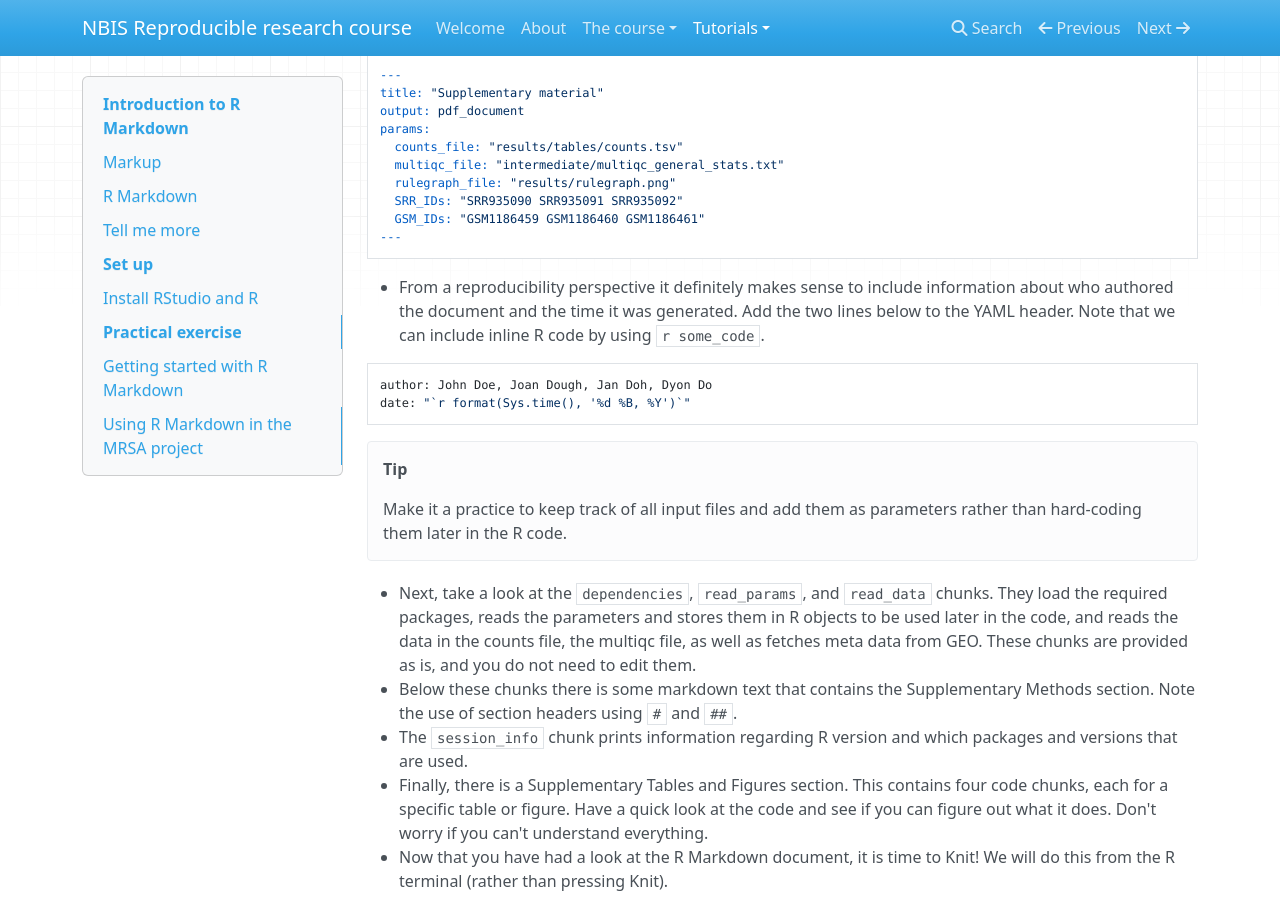
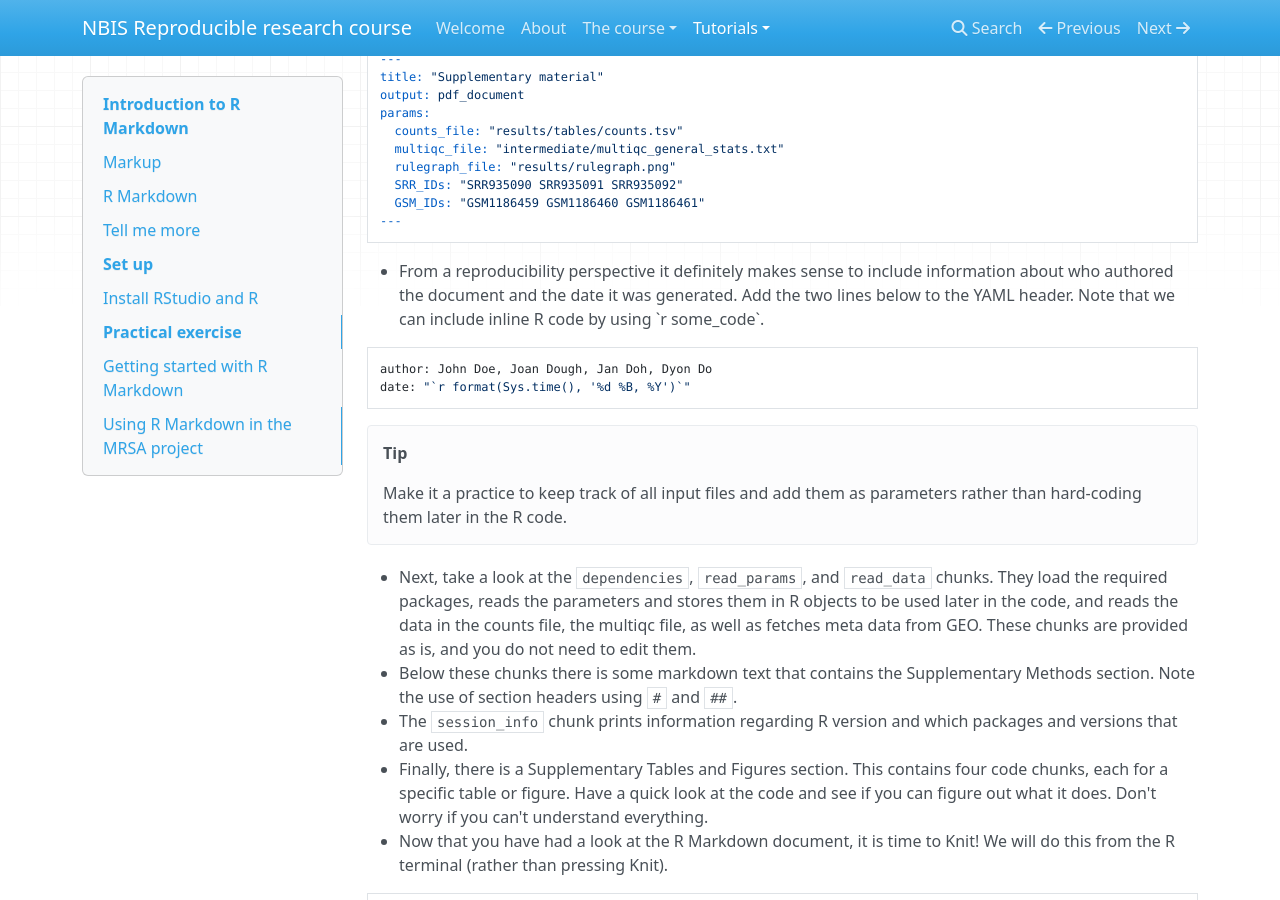
Before and after one commit to NBISweden/workshop-reproducible-research, an MkDocs documentation site: the page built from docs/rmarkdown.md, in a window 1280 px wide and 900 px high, scrolled down 9694 px. Built offline with MkDocs 1.6.1, drawn with Linux system fonts in a browser that asks for light colours; nearby versions of some CDN libraries; old or Windows-style settings are respelled for this version of MkDocs.

Commit message:
formatting

````diff
--- a/docs/rmarkdown.md
+++ b/docs/rmarkdown.md
@@ -340,8 +340,8 @@ Before you start:
 
 * Make sure that your working directory in R is `rmarkdown` in the course directory (Session > Set Working Directory).
 * Open the file `rmarkdown/code/supplementary_material.Rmd`.
+* To complete this part you first need to install the following R-packages:
 
-* To complete this part you first need to install the following R-packages:
 ```
 source("https://bioconductor.org/biocLite.R")
 biocLite("ggplot2")
@@ -366,7 +366,7 @@ params:
 ---
 ```
 
-* From a reproducibility perspective it definitely makes sense to include information about who authored the document and the time it was generated. Add the two lines below to the YAML header. Note that we can include inline R code by using ``r some_code``.
+* From a reproducibility perspective it definitely makes sense to include information about who authored the document and the date it was generated. Add the two lines below to the YAML header. Note that we can include inline R code by using \`r some_code\`.
 
 ```
 author: John Doe, Joan Dough, Jan Doh, Dyon Do
````
